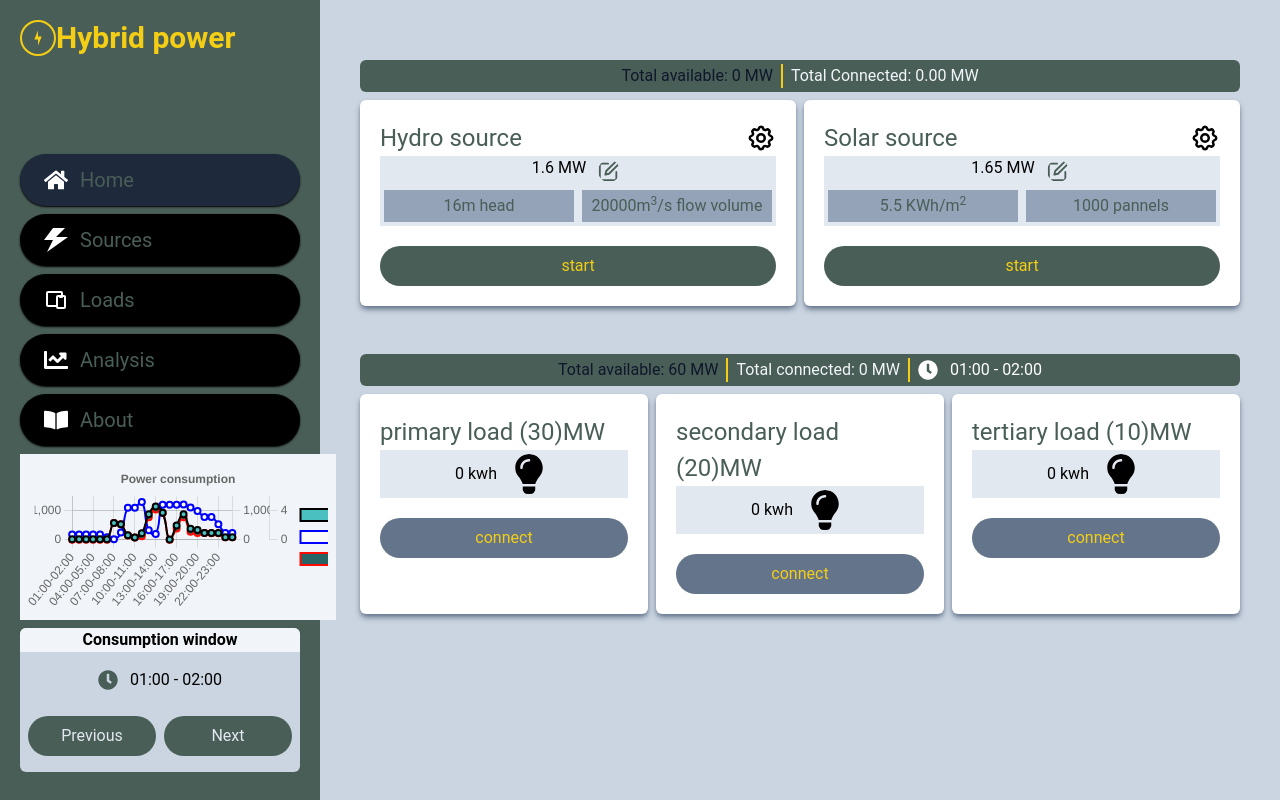
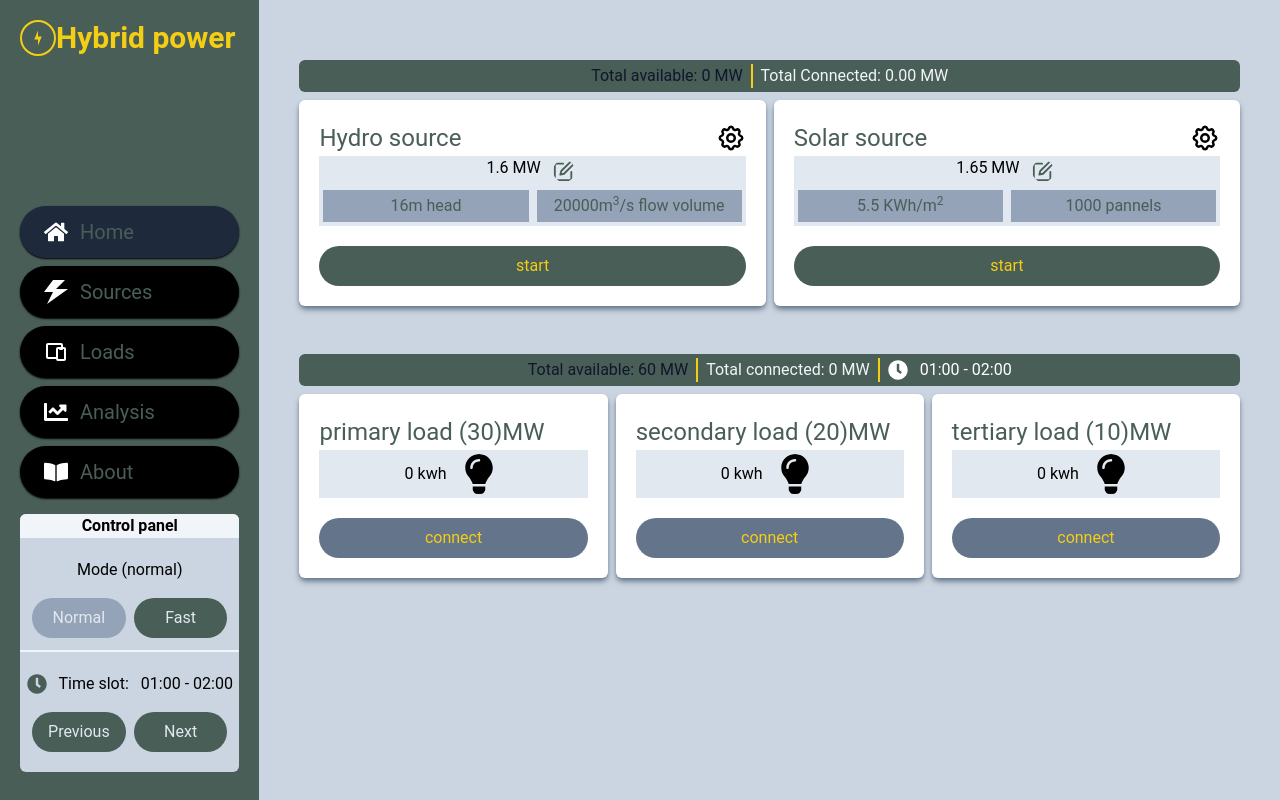
Before and after one commit to belloshehu/hybrid-power-generation, a React (Create React App) app: page / in a window 1280 px wide. Built offline with nearby package versions, Linux system fonts and the light colour scheme.

Commit message:
Add the followwing features:
1. Operational mode to allow switching between normal and fast mode
2.  Fast mode  select  each time slot's  consumption in interval of 2000ms

```diff
--- a/src/components/ConsumptionWindowControl/ConsumptionWindowControl.jsx
+++ b/src/components/ConsumptionWindowControl/ConsumptionWindowControl.jsx
@@ -1,14 +1,18 @@
-import React from 'react'
+import React, {useEffect} from 'react'
 import { FaClock } from 'react-icons/fa'
 import { useDispatch, useSelector } from 'react-redux'
 import {
     getNextConsumptionWindow,
     getPreviousConsumptionWindow,
-    updateLoadsConsumption
+    updateLoadsConsumption,
+    updateConsumptionWindow
 } from '../../features/load/loadSlice'
+import { setMode } from '../../features/controlPanel/controlPanelSlice'
 
+let count = 0
 const ConsumptionWindowControl = () => {
     const dispatch = useDispatch()
+    const {mode} = useSelector(store => store.controlPanel)
     const {consumptionWindow} = useSelector(store => store.load)
 
     const handleNextClick = () => {
@@ -19,14 +23,67 @@ const ConsumptionWindowControl = () => {
     const handlePreviousClick = () => {
         dispatch(getPreviousConsumptionWindow())
         dispatch(updateLoadsConsumption())
+    }
 
+    const handleModeChange = (modeTitle) =>{
+        dispatch(setMode(modeTitle))
     }
+
+    useEffect(() => {
+
+    }, [mode])
+
+    useEffect(() => {
+        let timer = null
+        if (mode === 'fast'){
+            timer = setInterval(() => {
+              if (count < 10){
+                  dispatch(updateConsumptionWindow(`0${count}:00`))
+              }else{
+                  dispatch(updateConsumptionWindow(`${count}:00`))
+              }
+              dispatch(updateLoadsConsumption())
+              if(count >= 23){
+                  count = 0
+              }else{
+                  count++
+              }
+            }, 2000)
+        }
+
+        return ()=>{
+          clearInterval(timer)
+        }
+      }, [consumptionWindow, mode])
+
 
     return (
         <section className='bg-slate-300 text-black pb-2 my-2 flex flex-col gap-4 items-center rounded-md justify-center w-full'>
-        <h3 className='font-bold bg-slate-100 w-full text-center rounded-t-md'>Consumption window</h3>
+            <h3 className='font-bold bg-slate-100 w-full text-center rounded-t-md'>Control panel</h3>
+
+            <div
+                className='flex flex-col justify-between items-center w-full gap-2 p-1 border-b-2 border-slate-100'
+            >
+                <h5 className='text-center'>Mode ({mode})</h5>
+                <div className='flex justify-between items-center w-full gap-2 p-2'>
+                    <button
+                        className={`p-2 rounded-full ${mode==='normal'? 'bg-slate-400': 'bg-primary'} text-slate-200 flex-1`}
+                        onClick={()=>handleModeChange('normal')}
+                    >
+                        Normal
+                    </button>
+                    <button
+                        className={`p-2 rounded-full ${mode==='fast'? 'bg-slate-400': 'bg-primary'} text-slate-200 flex-1`}
+                        onClick={()=>handleModeChange('fast')}
+                    >
+                        Fast
+                    </button>
+                </div>
+            </div>
+            <div className='flex flex-col justify-between items-center w-full gap-2 p-1'>
                 <div className='flex gap-3 items-center'>
                     <FaClock className='text-xl text-primary'/>
+                    <h5>Time slot:</h5>
                     <p>{consumptionWindow.time.from} - {consumptionWindow.time.to}</p>
                 </div>
                 <div className='flex justify-between items-center w-full gap-2 p-2'>
@@ -43,6 +100,7 @@ const ConsumptionWindowControl = () => {
                         Next
                     </button>
                 </div>
+            </div>
         </section>
     )
 }
--- a/src/components/Load/Load.jsx
+++ b/src/components/Load/Load.jsx
@@ -1,15 +1,16 @@
-
-
-import React from 'react'
+import React, {useEffect} from 'react'
 import { FaLightbulb } from 'react-icons/fa'
 import { disconnect, connect } from '../../features/load/loadSlice'
-import { calculateConnectedTotalLoad, updateLoadsConsumption } from '../../features/load/loadSlice'
-import { useDispatch } from 'react-redux'
-
+import {
+    calculateConnectedTotalLoad,
+    updateLoadsConsumption,
+} from '../../features/load/loadSlice'
+import { useDispatch, useSelector } from 'react-redux'
+let count = 0
 
 const Load = ({id, name, category, capacity,consumption, isConnected}) => {
     const dispatch = useDispatch()
-
+    const {consumptionWindow} = useSelector(store => store.load)
     const handleDisconnect = () =>{
         dispatch(calculateConnectedTotalLoad())
         dispatch(disconnect({id}))
--- a/src/components/Sidebar/Sidebar.jsx
+++ b/src/components/Sidebar/Sidebar.jsx
@@ -60,7 +60,6 @@ const Sidebar = () => {
             >
                 {navItems.map(item => <NavItem {...item} key={item.text} /> )}
             </ul>
-            <LineChart />
             <ConsumptionWindowControl />
         </aside>
     )
--- /dev/null
+++ b/src/features/controlPanel/controlPanelSlice.js
@@ -0,0 +1,16 @@
+import { createSlice } from "@reduxjs/toolkit";
+
+const controlPanelSlice = createSlice({
+    name: 'controlPanel',
+    initialState: {
+        mode: 'normal'
+    },
+    reducers:{
+        setMode:  (state, action) => {
+            state.mode = action.payload
+        }
+    }
+})
+
+export const {setMode} = controlPanelSlice.actions
+export default controlPanelSlice.reducer
--- a/src/features/load/loadSlice.js
+++ b/src/features/load/loadSlice.js
@@ -34,13 +34,17 @@ const loadSlice = createSlice({
         totalLoad: 0,
         totalConnectedLoad: 0,
         consumptionIndex: 0,
-        consumptionWindow: consumption.values[0]
+        consumptionWindow: consumption.values[0],
+        timeSlot:'01:00-02:00',
     },
     reducers: {
         updateLoadsConsumption: (state) =>{
             state.loadItems = state.loadItems.map(item =>{
                 return {...item, consumption: state.consumptionWindow.power[item.name]}
             })
+        },
+        updateConsumptionWindow: (state, action) => {
+            state.consumptionWindow = consumption.values.find(value => value.time.from === action.payload)
         },
         getNextConsumptionWindow: (state) => {
             if(state.consumptionIndex < consumption.values.length -1){
@@ -107,5 +111,6 @@ export const {
     updateLoadsConsumption,
     getNextConsumptionWindow,
     getPreviousConsumptionWindow,
+    updateConsumptionWindow,
 } = loadSlice.actions
 export default loadSlice.reducer
--- a/src/store.js
+++ b/src/store.js
@@ -3,6 +3,7 @@ import { configureStore } from "@reduxjs/toolkit";
 import hydroSourceSlice from "./features/hydroSource/hydroSourceSlice";
 import solarSourceSlice from "./features/solarSource/solarSourceSlice";
 import loadSlice from "./features/load/loadSlice";
+import controlPanelSlice from "./features/controlPanel/controlPanelSlice";
 
 export const store = configureStore(
  {
@@ -11,6 +12,7 @@ export const store = configureStore(
         hydroSource: hydroSourceSlice,
         modal: {},
         load: loadSlice,
+        controlPanel: controlPanelSlice
     }
  }
 )
```
Lines whose indentation alone changed are shown as unchanged.
